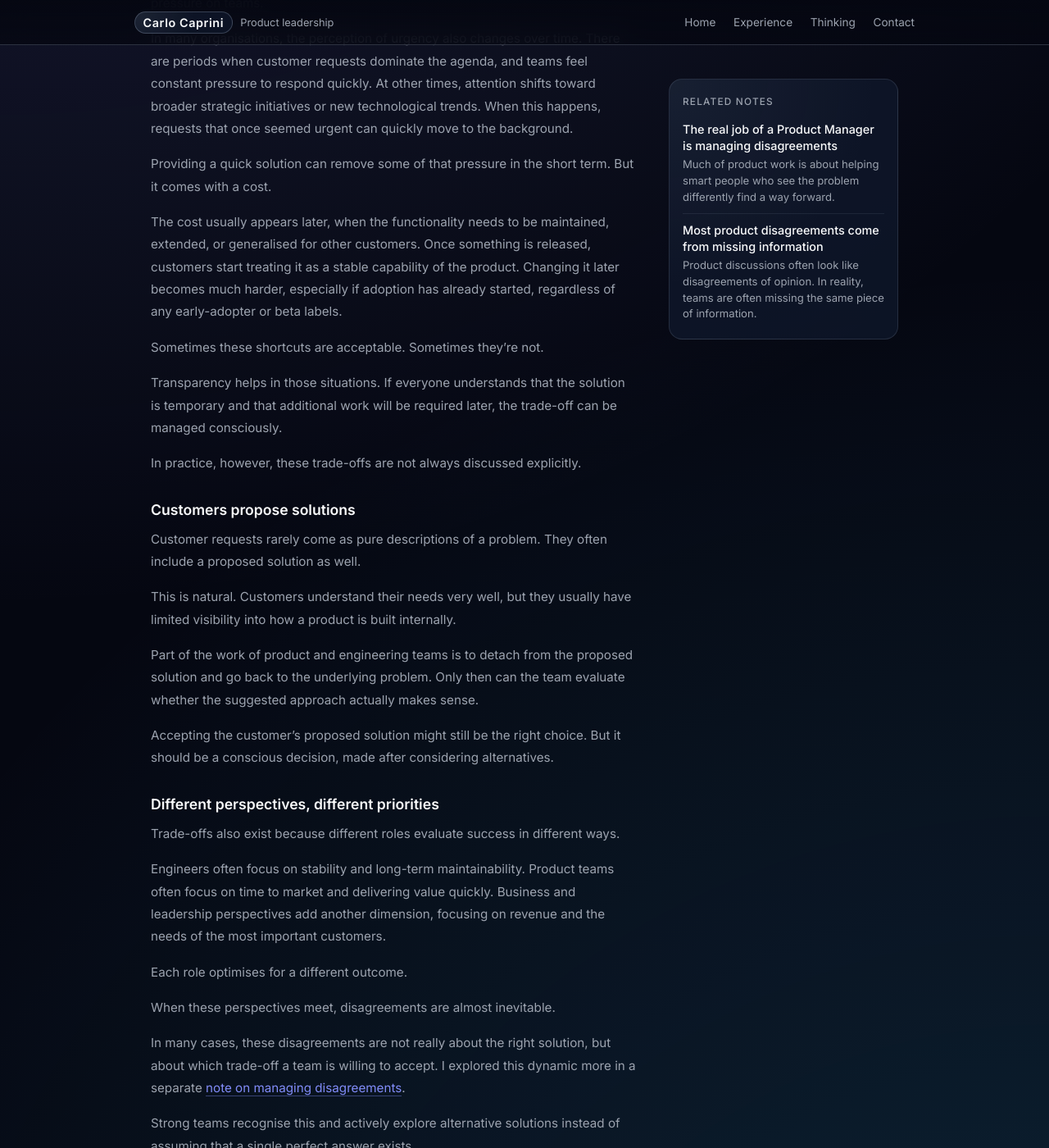
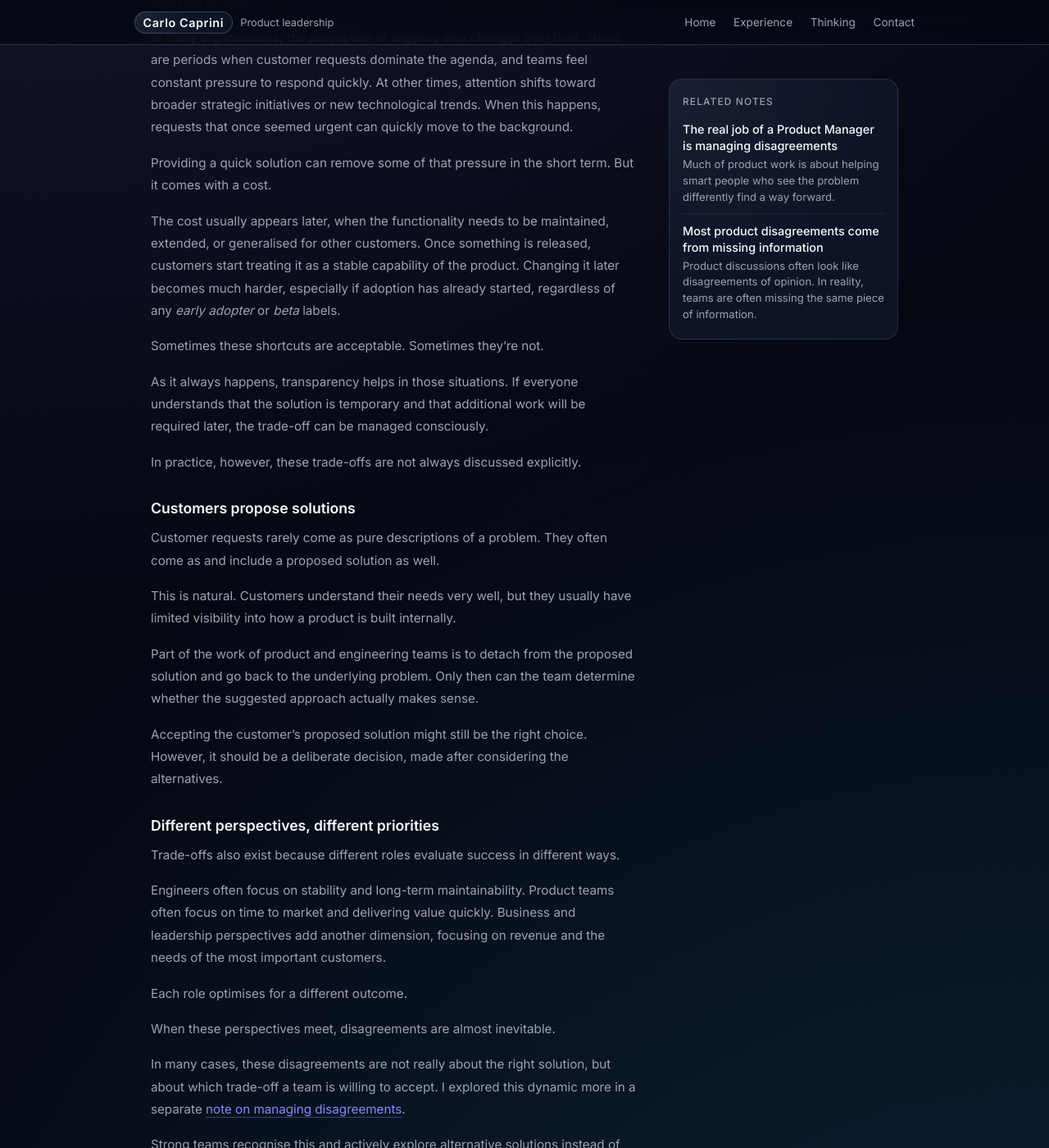
Before and after one commit to carlocaprini/carlocaprini.github.io, a Jekyll site: the page built from pages/thinking/product-decisions-are-mostly-trade-offs.md, in a window 1280 px wide and 1400 px high, scrolled down 1089 px. Shown: the whole window at 82% size. Built offline with Jekyll 4.4.1, drawn with Linux system fonts in a browser that asks for light colours; some of the changed text lies outside the part shown.

Commit message:
Note review

```diff
--- a/pages/thinking/product-decisions-are-mostly-trade-offs.md
+++ b/pages/thinking/product-decisions-are-mostly-trade-offs.md
@@ -18,13 +19,14 @@ intro:
 Product discussions often look like debates about the best solution.
 But in reality, they are usually debates about trade-offs.
 
-Teams weigh different approaches, assess their implications, and select the most acceptable option given the constraints. What seems like a debate over the best solution is often about which compromise the team is willing to accept.
+Teams weigh different approaches, assess their implications, and select the most acceptable option given the constraints and circumstances.
+What seems like a debate over the best solution is often about which compromise the team is willing to accept.
 
 ## The pressure for quick solutions
 
 One of the most common trade-offs appears when dealing with urgent customer requests.
 
-There's usually a quick solution that meets urgent needs. The demand for speed is intense; customers want results immediately.
+There's usually a quick solution that meets urgent needs. The demand for speed is intense because customers want results immediately.
 
 At the same time, it is worth questioning how urgent these requests really are.
 The sense of immediacy around customer needs can easily turn into unnecessary pressure on teams.
@@ -38,11 +40,11 @@ Providing a quick solution can remove some of that pressure in the short term. B
 
 The cost usually appears later, when the functionality needs to be maintained, extended, or generalised for other customers.
 Once something is released, customers start treating it as a stable capability of the product.
-Changing it later becomes much harder, especially if adoption has already started, regardless of any early-adopter or beta labels.
+Changing it later becomes much harder, especially if adoption has already started, regardless of any *early adopter* or *beta* labels.
 
 Sometimes these shortcuts are acceptable. Sometimes they’re not.
 
-Transparency helps in those situations.
+As it always happens, transparency helps in those situations.
 If everyone understands that the solution is temporary and that additional work will be required later, the trade-off can be managed consciously.
 
 In practice, however, these trade-offs are not always discussed explicitly.
@@ -50,14 +52,14 @@ In practice, however, these trade-offs are not always discussed explicitly.
 ## Customers propose solutions
 
 Customer requests rarely come as pure descriptions of a problem.
-They often include a proposed solution as well.
+They often come as and include a proposed solution as well.
 
 This is natural. Customers understand their needs very well, but they usually have limited visibility into how a product is built internally.
 
 Part of the work of product and engineering teams is to detach from the proposed solution and go back to the underlying problem.
-Only then can the team evaluate whether the suggested approach actually makes sense.
+Only then can the team determine whether the suggested approach actually makes sense.
 
-Accepting the customer’s proposed solution might still be the right choice. But it should be a conscious decision, made after considering alternatives.
+Accepting the customer’s proposed solution might still be the right choice. However, it should be a deliberate decision, made after considering the alternatives.
 
 ## Different perspectives, different priorities
 
```
Also changed, not shown: other parts of pages/thinking/product-decisions-are-mostly-trade-offs.md (+3 -2 lines).
